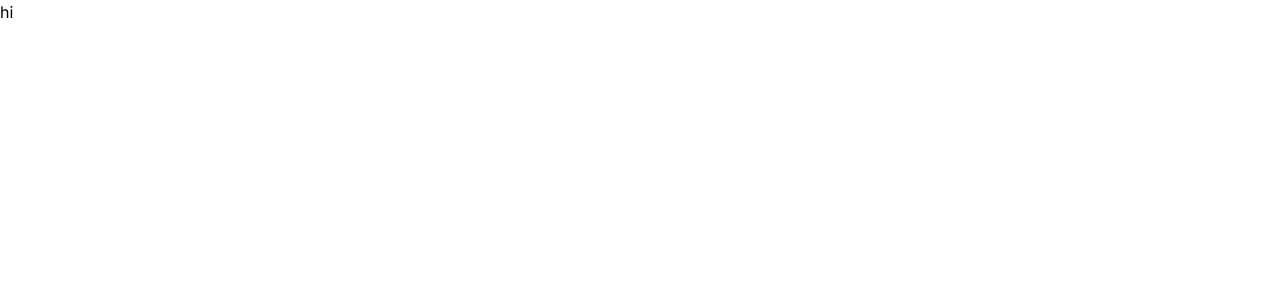
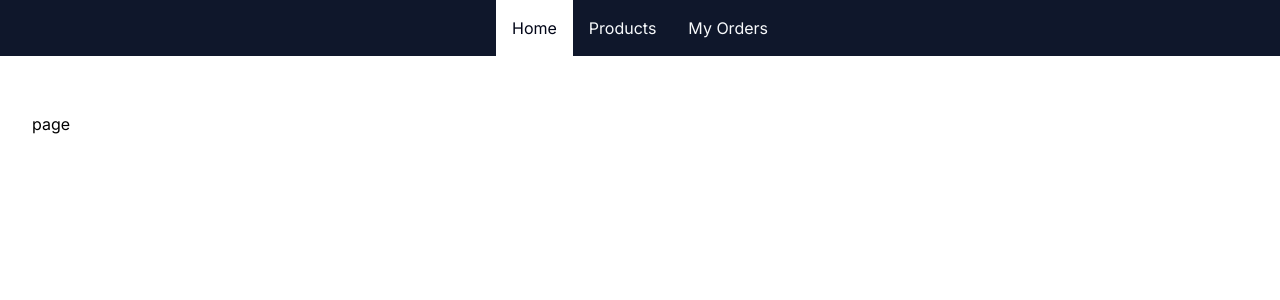
Before and after one commit to Azikenp/prisma-backend_ecom, a Next.js app: page / in a window 1280 px wide. Shown: the top 300 px of the page. Built offline with nearby package versions, Linux system fonts and the light colour scheme.

Commit message:
admin layout and page created

```diff
--- a/src/app/(customerFacing)/layout.tsx
+++ b/src/app/(customerFacing)/layout.tsx
@@ -2,7 +2,7 @@ import { Nav, NavLink } from "@/components/Nav";
 
 export const dynamic = "force-dynamic";
 
-export default function RootLayout({
+export default function layout({
   children,
 }: Readonly<{
   children: React.ReactNode;
--- /dev/null
+++ b/src/app/(customerFacing)/page.tsx
@@ -0,0 +1,8 @@
+
+const page = () => {
+  return (
+    <div>page</div>
+  )
+}
+
+export default page
--- a/src/app/admin/layout.tsx
+++ b/src/app/admin/layout.tsx
@@ -2,7 +2,7 @@ import { Nav, NavLink } from "@/components/Nav";
 
 export const dynamic = "force-dynamic";
 
-export default function RootLayout({
+export default function AdminLayout({
   children,
 }: Readonly<{
   children: React.ReactNode;
```
